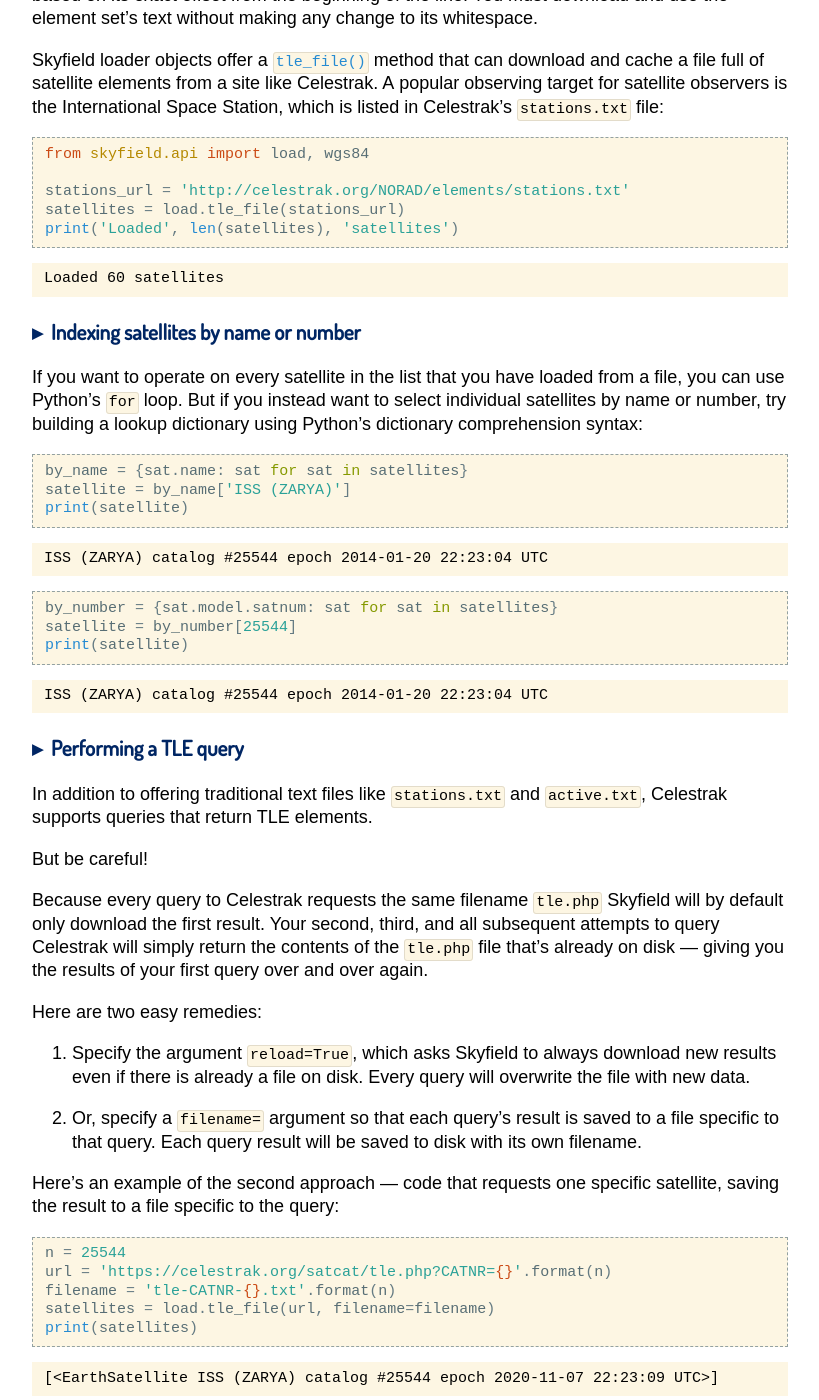
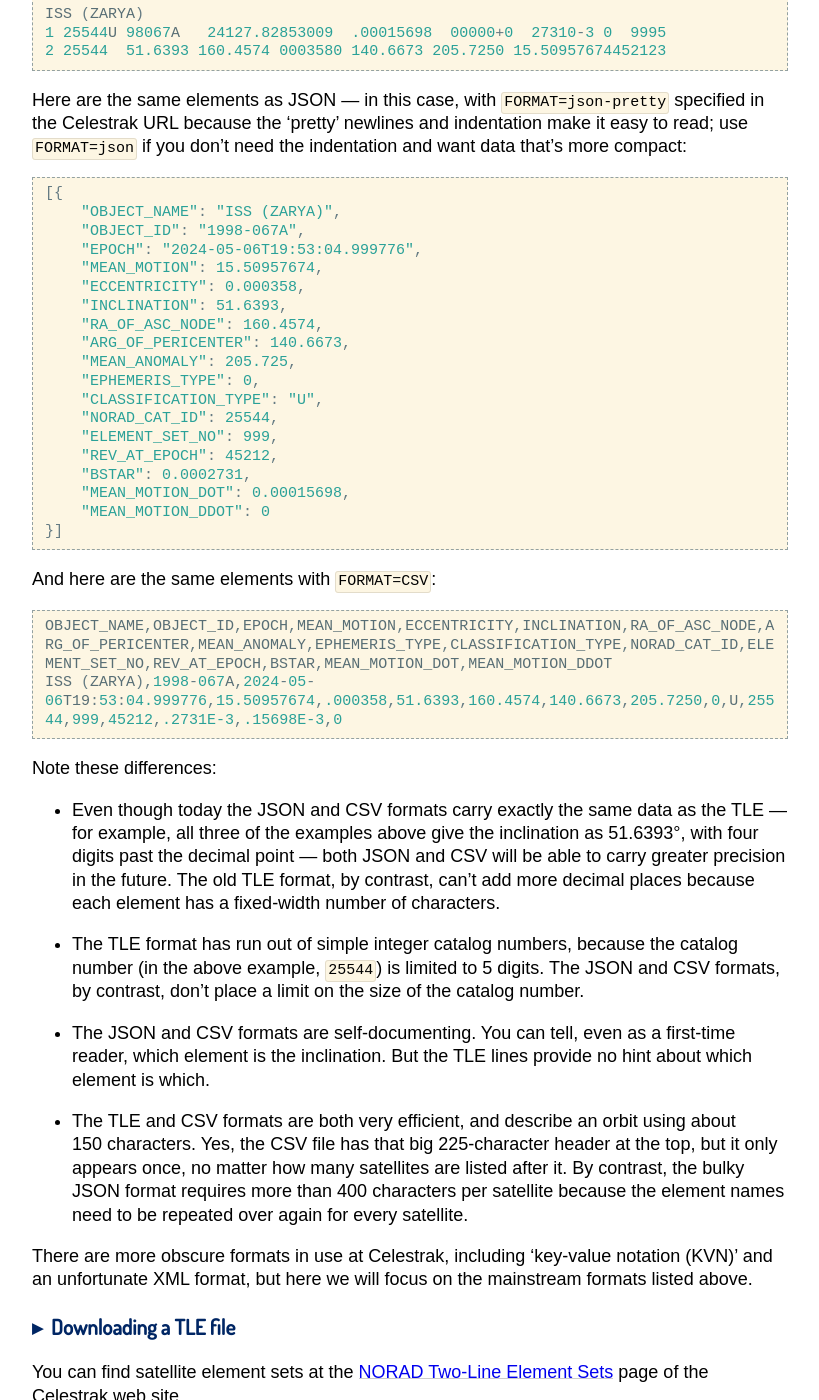
Before and after one commit to skyfielders/python-skyfield, a Sphinx documentation site: the page built from documentation/earth-satellites.rst, in a window 1280 px wide and 1400 px high, scrolled down 1067 px. Shown: the whole window, without its empty margins (230-1049 px from the left). Built offline with Sphinx 7.4.7, drawn with Linux system fonts in a browser that asks for light colours; some web fonts are replaced; some of the changed text lies outside the part shown.

Commit message:
Docs: new section describing three TLE formats

```diff
--- a/documentation/earth-satellites.rst
+++ b/documentation/earth-satellites.rst
@@ -53,10 +53,94 @@
 .. _Revisiting Spacetrack Report #3:
     https://celestrak.org/publications/AIAA/2006-6753/
 
-Loading TLE element sets
-========================
+The TLE format and its rivals
+=============================
 
-Skyfield supports several approaches to loading TLE data.
+Where most folks download satellite element sets at Celestrak:
+
+https://celestrak.org/NORAD/elements/index.php
+
+Celestrak supports several data formats.
+The original Two-Line Element ‘TLE’ format —
+the URL will specify ``FORMAT=tle`` —
+describes a satellite orbit using two lines of dense ASCII text.
+Whitespace is significant
+because every character needs to be aligned in exactly the right column.
+Here, for example, are elements for the ISS::
+
+ ISS (ZARYA)
+ 1 25544U 98067A   24127.82853009  .00015698  00000+0  27310-3 0  9995
+ 2 25544  51.6393 160.4574 0003580 140.6673 205.7250 15.50957674452123
+
+Here are the same elements as JSON —
+in this case,
+with ``FORMAT=json-pretty`` specified in the Celestrak URL
+because the ‘pretty’ newlines and indentation make it easy to read;
+use ``FORMAT=json`` if you don’t need the indentation
+and want data that’s more compact::
+
+ [{
+     "OBJECT_NAME": "ISS (ZARYA)",
+     "OBJECT_ID": "1998-067A",
+     "EPOCH": "2024-05-06T19:53:04.999776",
+     "MEAN_MOTION": 15.50957674,
+     "ECCENTRICITY": 0.000358,
+     "INCLINATION": 51.6393,
+     "RA_OF_ASC_NODE": 160.4574,
+     "ARG_OF_PERICENTER": 140.6673,
+     "MEAN_ANOMALY": 205.725,
+     "EPHEMERIS_TYPE": 0,
+     "CLASSIFICATION_TYPE": "U",
+     "NORAD_CAT_ID": 25544,
+     "ELEMENT_SET_NO": 999,
+     "REV_AT_EPOCH": 45212,
+     "BSTAR": 0.0002731,
+     "MEAN_MOTION_DOT": 0.00015698,
+     "MEAN_MOTION_DDOT": 0
+ }]
+
+And here are the same elements with ``FORMAT=CSV``::
+
+ OBJECT_NAME,OBJECT_ID,EPOCH,MEAN_MOTION,ECCENTRICITY,INCLINATION,RA_OF_ASC_NODE,ARG_OF_PERICENTER,MEAN_ANOMALY,EPHEMERIS_TYPE,CLASSIFICATION_TYPE,NORAD_CAT_ID,ELEMENT_SET_NO,REV_AT_EPOCH,BSTAR,MEAN_MOTION_DOT,MEAN_MOTION_DDOT
+ ISS (ZARYA),1998-067A,2024-05-06T19:53:04.999776,15.50957674,.000358,51.6393,160.4574,140.6673,205.7250,0,U,25544,999,45212,.2731E-3,.15698E-3,0
+
+Note these differences:
+
+* Even though today the JSON and CSV formats
+  carry exactly the same data as the TLE —
+  for example, all three of the examples above
+  give the inclination as 51.6393°,
+  with four digits past the decimal point —
+  both JSON and CSV will be able to carry greater precision in the future.
+  The old TLE format, by contrast,
+  can’t add more decimal places
+  because each element has a fixed-width number of characters.
+
+* The TLE format has run out of simple integer catalog numbers,
+  because the catalog number
+  (in the above example, ``25544``)
+  is limited to 5 digits.
+  The JSON and CSV formats, by contrast,
+  don’t place a limit on the size of the catalog number.
+
+* The JSON and CSV formats are self-documenting.
+  You can tell, even as a first-time reader,
+  which element is the inclination.
+  But the TLE lines provide no hint about which element is which.
+
+* The TLE and CSV formats are both very efficient,
+  and describe an orbit using about 150 characters.
+  Yes, the CSV file has that big 225-character header at the top,
+  but it only appears once,
+  no matter how many satellites are listed after it.
+  By contrast,
+  the bulky JSON format requires more than 400 characters per satellite
+  because the element names need to be repeated over again
+  for every satellite.
+
+There are more obscure formats in use at Celestrak,
+including ‘key-value notation (KVN)’ and an unfortunate XML format,
+but here we will focus on the mainstream formats listed above.
 
 Downloading a TLE file
 ----------------------
```
